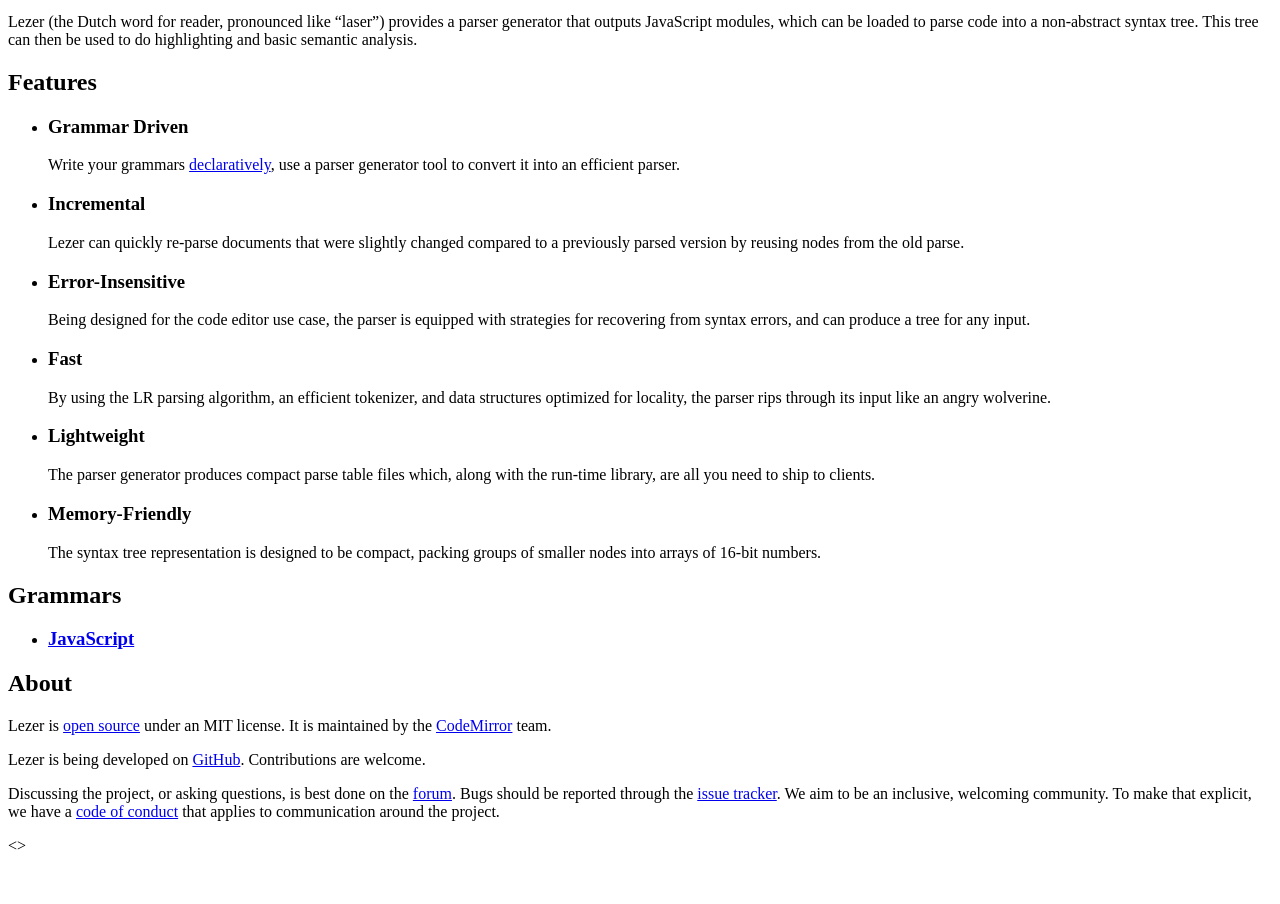
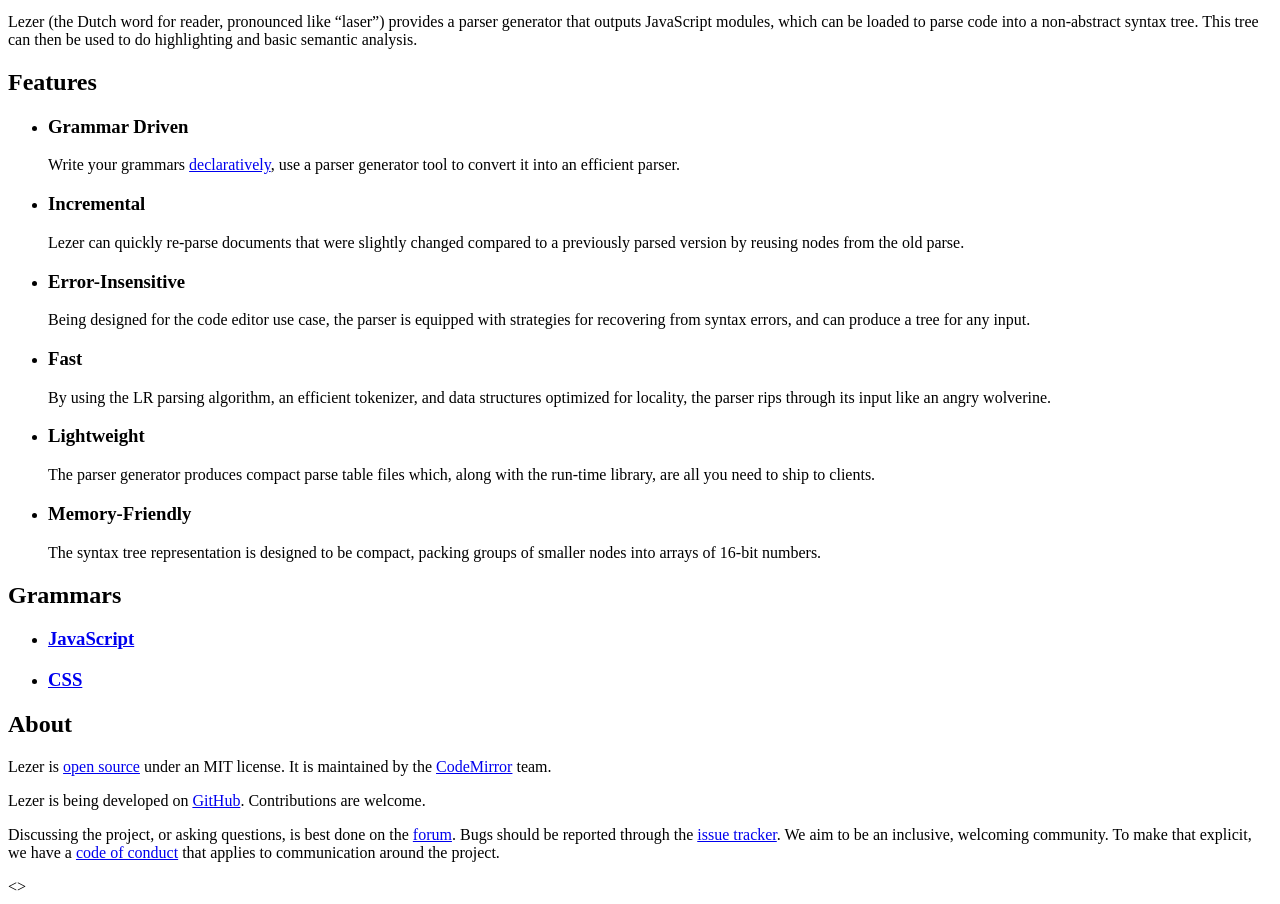
Before and after one commit to lezer-parser/website, a website: page site/index.html in a window 1280 px wide. Shown: the part 145-1049 px from the top of the page. Before the commit the page ends 1008 px from the top, so only its background shows below. Drawn offline with Linux system fonts and the light colour scheme.

Commit message:
Link to CSS grammar

```diff
--- a/site/index.html
+++ b/site/index.html
@@ -69,6 +69,11 @@
       <h3>JavaScript</h3>
     </a>
   </li>
+  <li>
+    <a href="https://github.com/lezer-parser/css" class=blocklink>
+      <h3>CSS</h3>
+    </a>
+  </li>
 </ul>
 
 <h2 class=hr id=about>About</h2>
```
